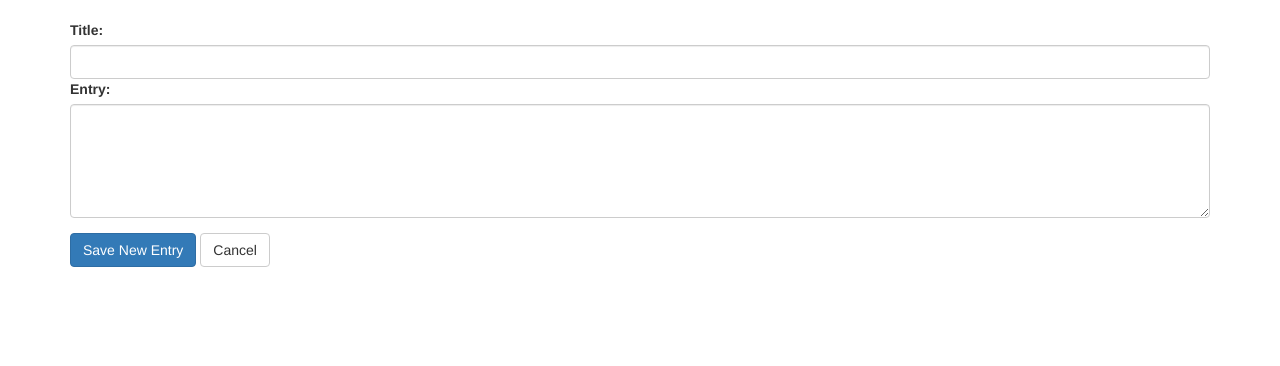
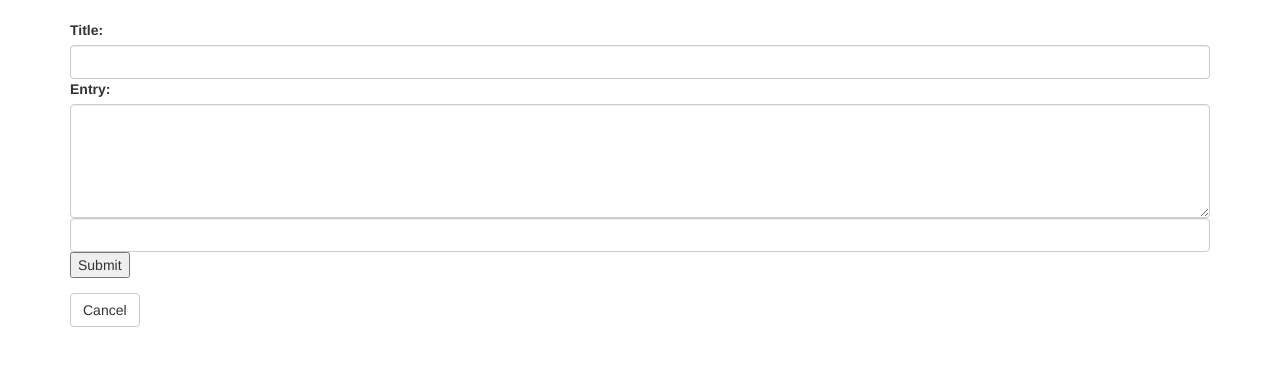
Before and after one commit to amosboldor/learning_journal, a Python web app: template learning_journal/templates/edit_entry.jinja2 in a window 1280 px wide. Shown: the part 52-418 px from the top of the page. Run offline with Jinja, Linux system fonts and the light colour scheme; the template is opened without the code that fills it, so the values that code supplies are empty; some libraries are stand-ins or nearby versions.

Commit message:
update view works, will prepopulate and create a new entry in DB but no PUT method.

```diff
--- a/learning_journal/templates/edit_entry.jinja2
+++ b/learning_journal/templates/edit_entry.jinja2
@@ -1,13 +1,21 @@
 {% extends "layout.jinja2" %}
 {% block main %}
+
+
+
 <main class="container">
+
     <div class="form-group">
+     <form action="{{ request.route_url('create') }}" method="POST">
         <label for="Title">Title:</label>
-        <input class="form-control" rows="5" id="Title" value="{{ post.title }}"></input>
+        <input class="form-control" rows="5" id="Title" name="title">{{ post.title }}</input>
         <label for="Entry">Entry:</label>
-        <textarea class="form-control" rows="5" id="Entry" >{{ post.body }}</textarea>
+        <textarea class="form-control" rows="5" id="Entry" name="body">{{ post.body }}</textarea>
+        <input class="form-control" rows="5" id="creation_date" type="text" name="creation_date"></input>
+        <input type="submit" value="Submit"/>
+        </form>
     </div>
-      <button type="button" class="btn btn-primary">Save New Entry</button>
-      <a href="/"><button type="button" class="btn btn-default">Cancel</button></a>
+      {# <button type="button" class="btn btn-primary">Save New Entry</button> #}
+      <a href="{{ request.route_url('home')}}"><button type="button" class="btn btn-default">Cancel</button></a>
 </main>
 {% endblock %}
--- a/learning_journal/templates/new_entry.jinja2
+++ b/learning_journal/templates/new_entry.jinja2
@@ -2,7 +2,7 @@
 {% block main %}
 <main class="container">
     <div class="form-group">
-        <form action="{{ request.route_url('create') }}" method="POST">
+        <form action="{{ request.route_url('update', id=post.id) }}" method="POST">
         <label for="Title">Title:</label>
         <input class="form-control" rows="5" id="Title" type="text" name="title"></input>
         <label for="Entry">Entry:</label>
@@ -13,7 +13,7 @@
         </form>
     </div>
       {# <button type="button" class="btn btn-primary">Save New Entry</button> #}
-      <a href="/"><button type="button" class="btn btn-default">Cancel</button></a>
+      <{# a href="/"><button type="button" class="btn btn-default">Cancel</button></a> #}
 
 </main>
 {% endblock %}
--- a/learning_journal/templates/post_detail.jinja2
+++ b/learning_journal/templates/post_detail.jinja2
@@ -7,6 +7,7 @@
     <p>
       {{post.body}}
     </p>
-    <a href="/journal/{{post.id}}/edit-entry"><button type="button" id="target" class="btn btn-primary">Edit</button></a>
+    <a href="{{ request.route_url('update', id=post.id) }}"><button type="button" id="target" class="btn btn-primary">Edit</button></a>
 </main>
 {% endblock %}
+route_name="update"
```
Also changed, not shown: learning_journal/views/default.py (+23 -8 lines), learning_journal.sqlite.
